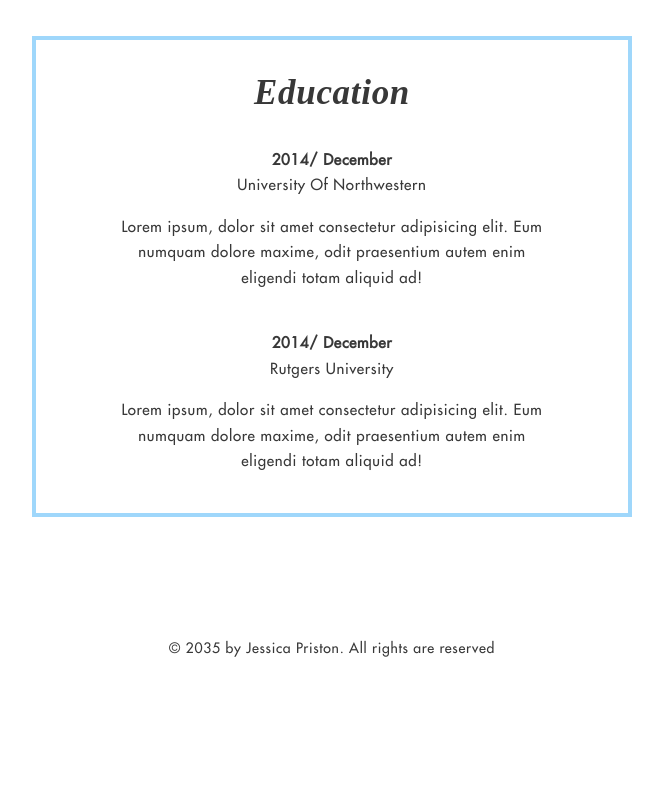
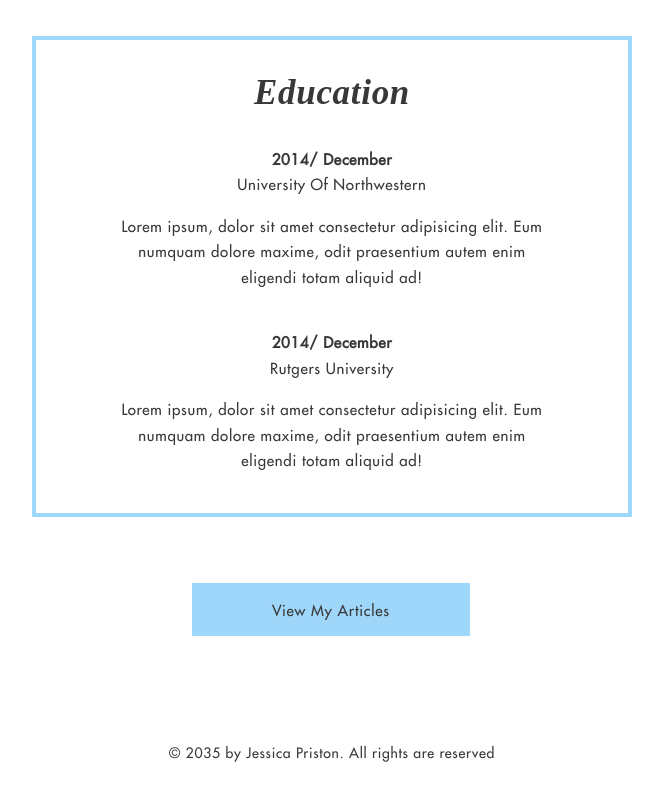
Before and after one commit to shathipaul/journalist-portfolio-website, a Next.js app: page / in a window 1280 px wide. Shown: the part 1144-1944 px from the top of the page, without its empty margins (308-971 px from the left). Before the commit the page ends 1841 px from the top, so only its background shows below. Built offline with nearby package versions, Linux system fonts and the light colour scheme.

Commit message:
added articles button

```diff
--- /dev/null
+++ b/src/components/home/ArticlesBtn.tsx
@@ -0,0 +1,16 @@
+import Link from "next/link";
+
+const ArticlesBtn = () => {
+  return (
+    <div className="max-w-[280px] m-auto mb-20">
+      <Link
+        href={"/articles"}
+        className="capitalize hover:text-white px-20 py-4 bg-secondary"
+      >
+        View my articles
+      </Link>
+    </div>
+  );
+};
+
+export default ArticlesBtn;
--- a/src/components/home/Education.tsx
+++ b/src/components/home/Education.tsx
@@ -1,5 +1,3 @@
-import React from "react";
-
 const Education = () => {
   const educationData = [
     {
--- a/src/pages/index.tsx
+++ b/src/pages/index.tsx
@@ -1,4 +1,5 @@
 import About from "@/components/home/About";
+import ArticlesBtn from "@/components/home/ArticlesBtn";
 import Education from "@/components/home/Education";
 import WorkExperience from "@/components/home/WorkExperience";
 import Layout from "@/layout/Layout";
@@ -10,6 +11,7 @@ export default function Home() {
       <About />
       <WorkExperience />
       <Education />
+      <ArticlesBtn />
     </div>
   );
 }
```
